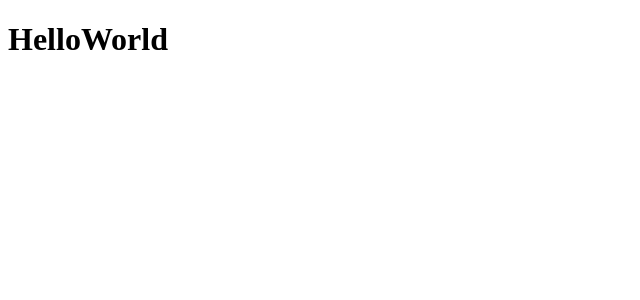
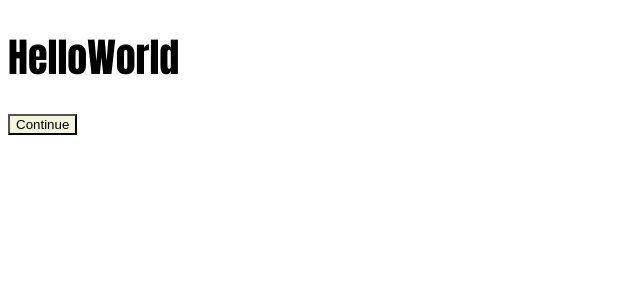
Before and after one commit to 2kmyung/moreact, a React (Create React App) app: page / in a window 1280 px wide. Shown: the top 300 px of the page, without its empty margins (0-640 px from the left). Built offline with nearby package versions, Linux system fonts and the light colour scheme.

Commit message:
Learning css

```diff
--- a/package.json
+++ b/package.json
@@ -6,6 +6,7 @@
     "@testing-library/jest-dom": "^5.17.0",
     "@testing-library/react": "^13.4.0",
     "@testing-library/user-event": "^13.5.0",
+    "prop-types": "^15.8.1",
     "react": "^18.2.0",
     "react-dom": "^18.2.0",
     "react-scripts": "5.0.1",
--- a/src/App.js
+++ b/src/App.js
@@ -1,7 +1,11 @@
+import Button from "./Button";
+import styles from "./App.module.css";
+
 function App() {
   return (
     <div className="App">
-      <h1>HelloWorld</h1>
+      <h1 className={styles.title}>HelloWorld</h1>
+      <Button text={"Continue"}/>
     </div>
   );
 }
--- /dev/null
+++ b/src/App.module.css
@@ -0,0 +1,4 @@
+.title{
+    font-family: Impact, Haettenschweiler, 'Arial Narrow Bold', sans-serif;
+    font-size: 40px;
+}
--- /dev/null
+++ b/src/Button.js
@@ -0,0 +1,12 @@
+import PropTypes from "prop-types";
+import styles from "./Button.module.css";
+
+function Button({text}){
+    return <button className={styles.btn}>{text}</button>
+}
+
+Button.propTypes = {
+    text: PropTypes.string.isRequired,
+};
+
+export default Button;
--- /dev/null
+++ b/src/Button.module.css
@@ -0,0 +1,3 @@
+.btn {
+    background-color: beige;
+}
```
Also changed, not shown: 1 other file (tests, documents, lock files or other folders).
